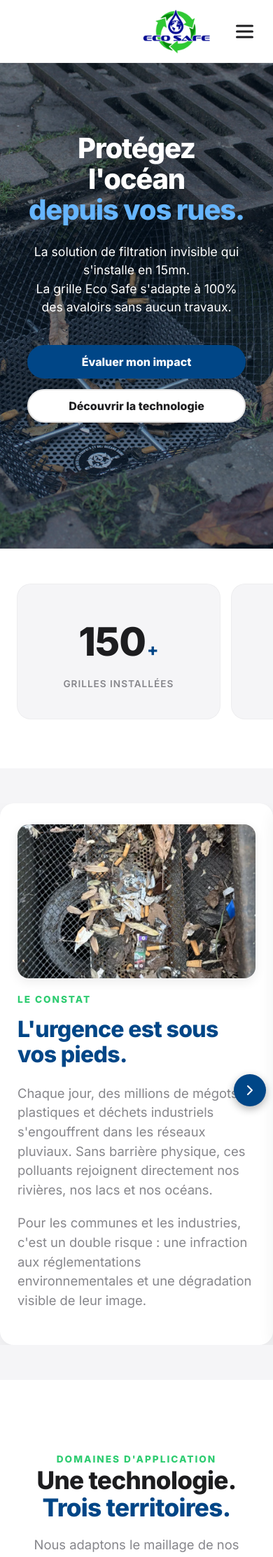
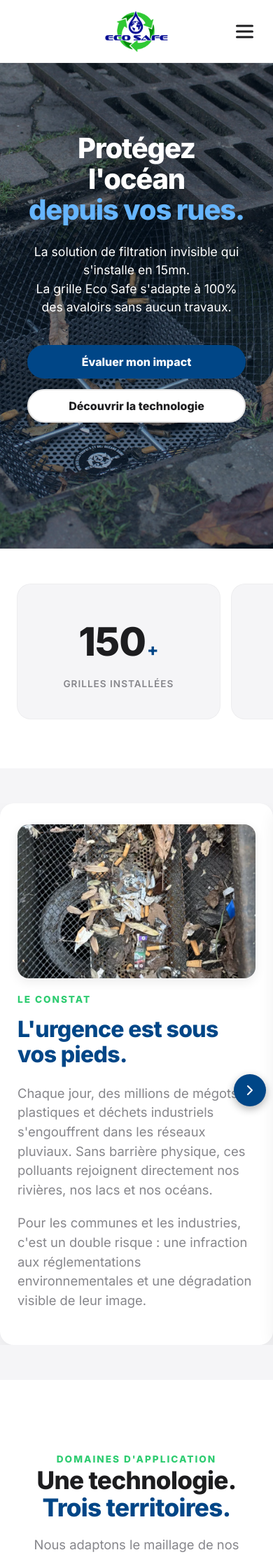
Before and after one commit to DuvalDVL/ecosafe, a Jekyll site: the page built from index.html, in a window 390 px wide. Shown: the top 2225 px of the page at 70% size. Built offline with Jekyll 4.4.1, drawn with Linux system fonts in a browser that asks for light colours.

Commit message:
Update style.css

```diff
--- a/assets/css/style.css
+++ b/assets/css/style.css
@@ -117,9 +117,9 @@ body {
 
 .site-header .logo-img {
   position: absolute;
-  top: -10px; /* ✅ Descendu pour ne plus déborder du haut de l'écran */
+  top: 5px; /* ✅ Changé de -10px à 5px pour bien descendre le logo */
   left: 0;
-  height: 100px; /* Taille optimisée pour PC */
+  height: 95px; /* Légère réduction pour un équilibre parfait dans les 90px du header */
   width: auto;
   max-width: none;
 }
@@ -492,35 +492,42 @@ body {
   .desktop-only { display: none !important; }
   .mobile-only { display: block !important; }
 
-  /* ✅ HEADER MOBILE : Centrage du logo */
+  /* ✅ HEADER MOBILE : Centrage mathématique parfait */
   .header-flex {
     padding: 0 20px;
-    justify-content: center !important; /* Centre le contenu principal */
+    justify-content: flex-end !important; /* Pousse le bouton menu à droite */
     position: relative;
+    height: 100%;
   }
 
   .site-header .logo {
-    position: absolute;
-    left: 50%;
-    transform: translateX(-50%); /* ✅ Centrage absolu du logo */
-    width: auto;
+    position: absolute !important;
+    left: 50% !important;
+    top: 50% !important;
+    transform: translate(-50%, -50%) !important; /* ✅ Centre le logo par rapport à l'écran */
+    width: auto !important;
+    margin: 0 !important;
+    z-index: 10;
   }
 
   .site-header .logo-img {
-    top: 5px; /* Ajustement pour mobile */
-    height: 80px;
-  }
-
-  /* ✅ TOGGLE MENU : Poussé à droite */
+    position: relative !important;
+    top: 0 !important;
+    height: 75px !important; /* Taille ajustée pour smartphone */
+    display: block !important;
+  }
+
+  /* ✅ BOUTON MENU : Calé à droite */
   .mobile-menu-toggle {
     display: flex !important;
     position: absolute;
     right: 20px;
     top: 50%;
     transform: translateY(-50%);
-  }
-
-  /* Masque les actions de droite (Social/Bouton) sur le header mobile */
+    z-index: 20;
+  }
+
+  /* Masque les éléments inutiles du header mobile */
   .header-actions {
     display: none !important;
   }
```
